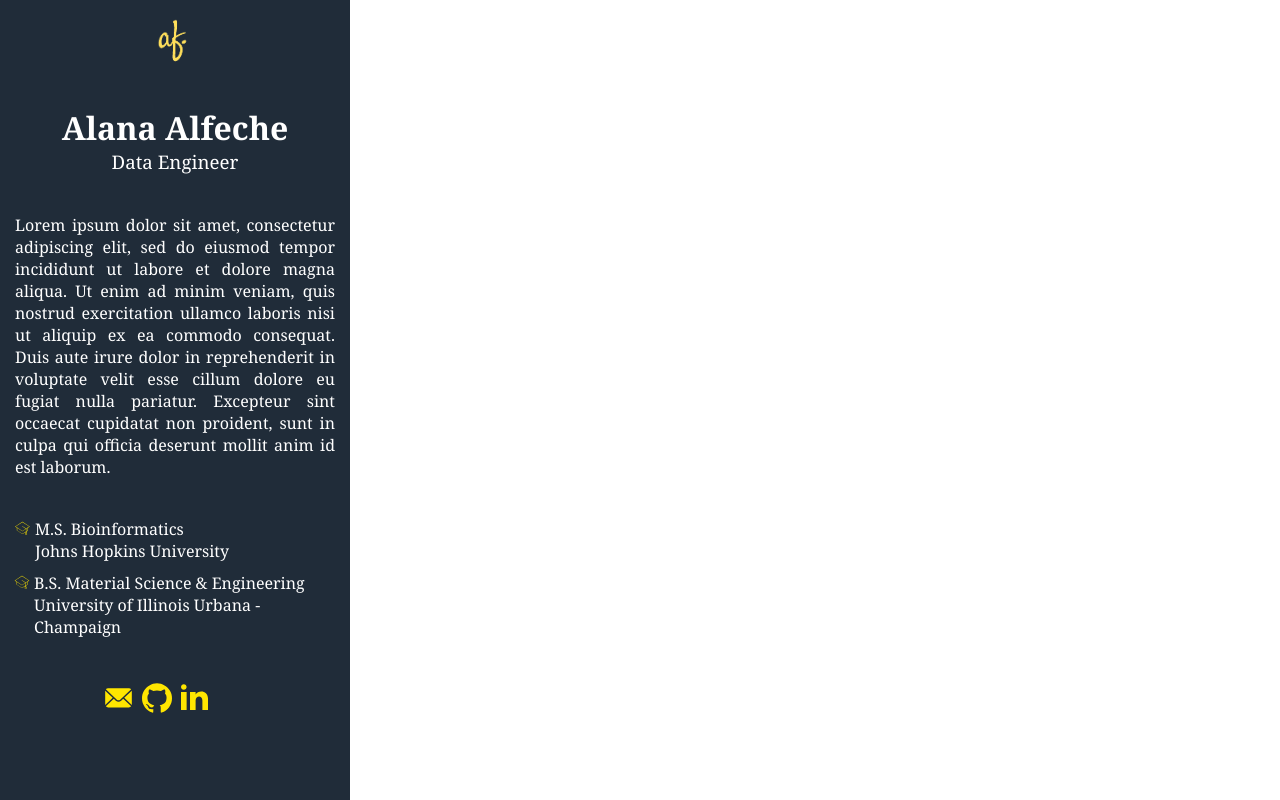
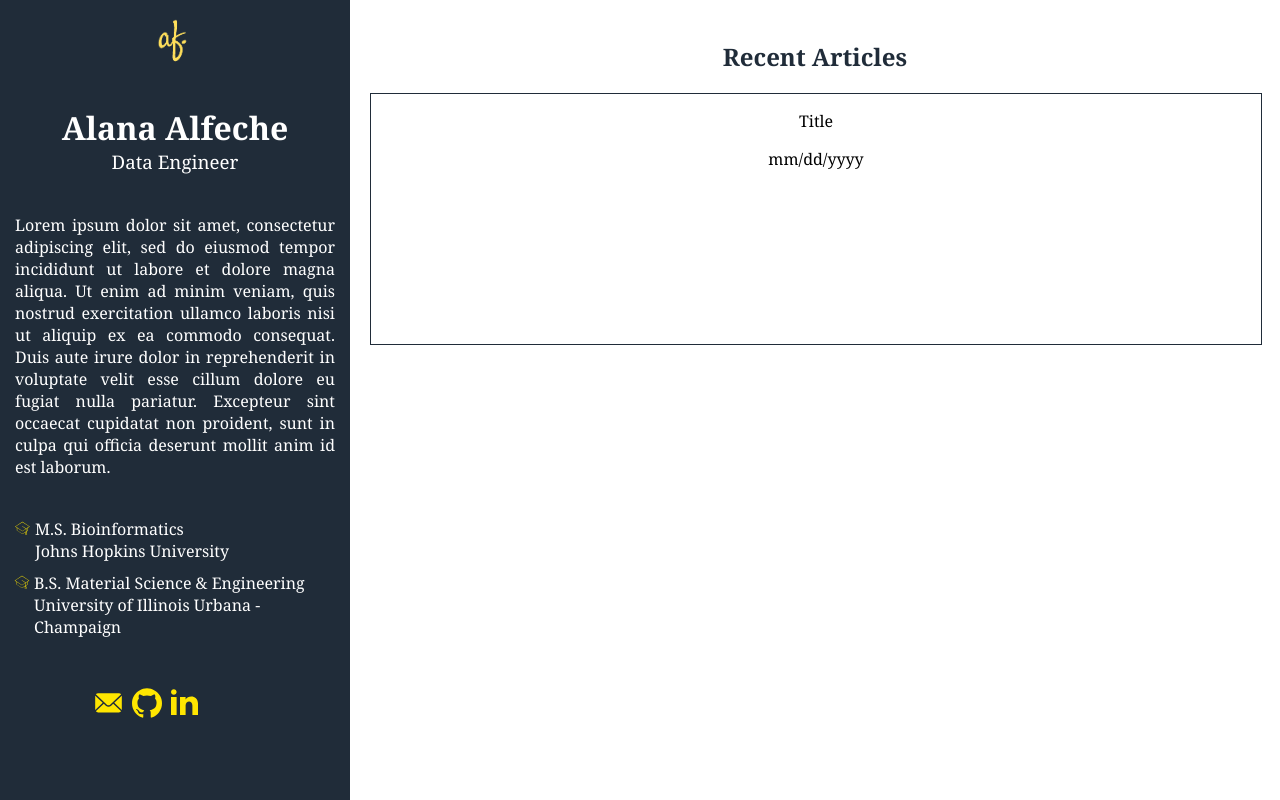
Before and after one commit to alanaalfeche/personal-website, a React (Create React App) app: page / in a window 1280 px wide. Built offline with nearby package versions, Linux system fonts and the light colour scheme.

Commit message:
Draft article page

```diff
--- a/src/App.css
+++ /dev/null
@@ -1,3 +0,0 @@
-.App {
-  text-align: center;
-}
--- a/src/App.js
+++ b/src/App.js
@@ -1,13 +1,42 @@
 import React from 'react';
-import './App.css';
+import styled from 'styled-components';
 
 import Sidebar from './components/Sidebar/Sidebar'
 
+
+const Container = styled.div`
+  text-align: center;
+  display: flex;
+  width: 100vw;
+`;
+
+const Header = styled.h2`
+  color: #202C39;
+`
+
+const Articles = styled.div`
+  width: 100vw;
+  padding: 20px;
+`;
+
+const Article = styled.div`
+  height: 250px;
+  width: 100%;
+  border: 1px solid #202C39;
+`;
+
 function App() {
   return (
-    <div className="App">
+    <Container>
       <Sidebar />
-    </div>
+      <Articles>
+        <Header>Recent Articles</Header>
+        <Article>
+          <p>Title</p>
+          <p>mm/dd/yyyy</p>
+        </Article>
+      </Articles>
+    </Container>
   );
 }
 
--- a/src/components/Sidebar/Contact/Contact.js
+++ b/src/components/Sidebar/Contact/Contact.js
@@ -8,10 +8,8 @@ import { ReactComponent as Linkedin } from './linkedin.svg';
 
 const Div = styled.div`
     display: flex;
-    margin: 80px 100px;
+    margin: 50px 100px 10px 90px;
     text-align: center;
-    position: fixed;
-    bottom: 0;
 `;
 
 class Contact extends React.Component {
```
